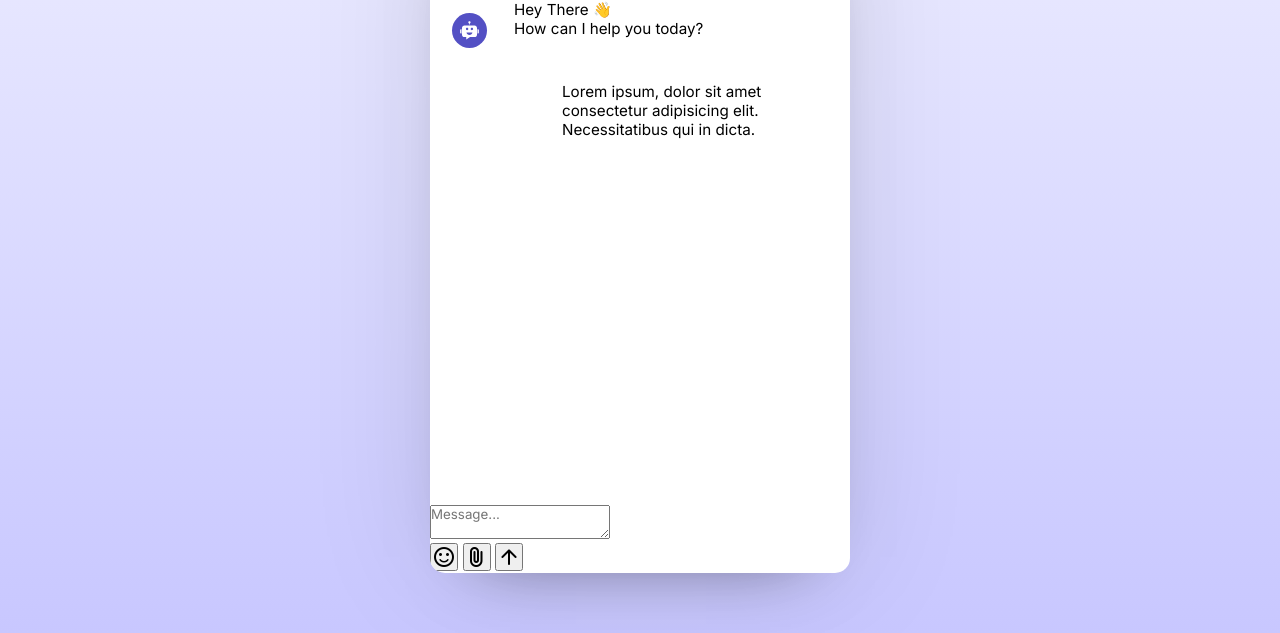
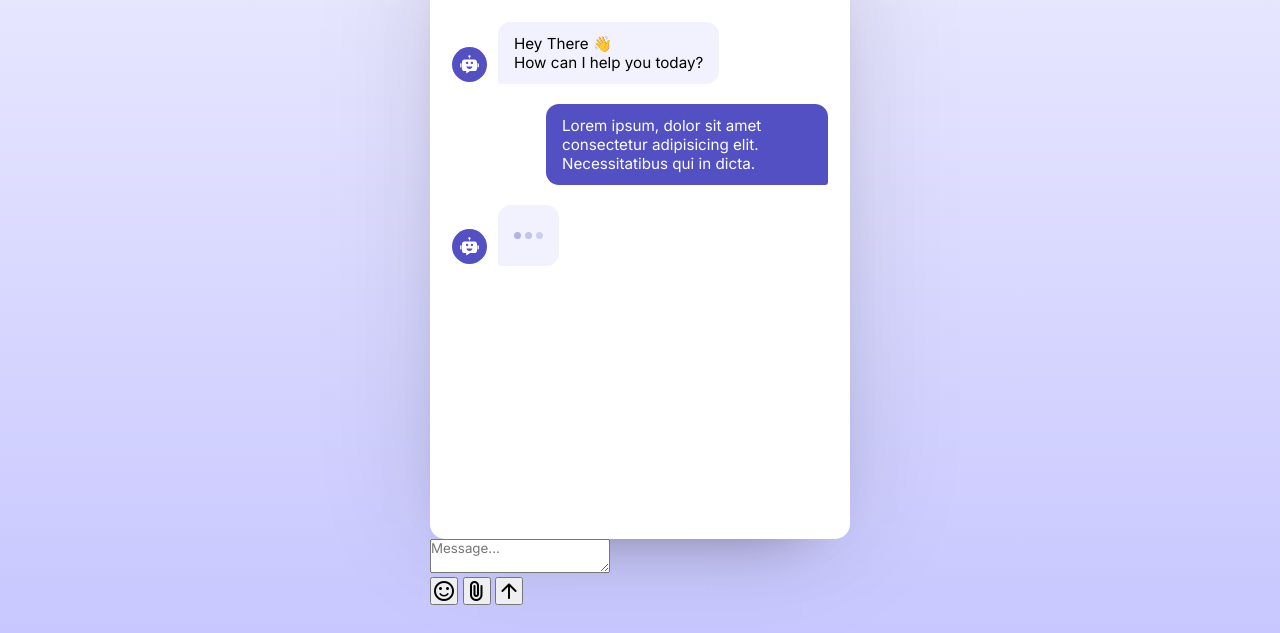
Before and after one commit to robert-nguyenn/chatbot, a plain HTML site: page index.html in a window 1280 px wide. Shown: the part 167-800 px from the top of the page. Drawn offline with nearby package versions, Linux system fonts and the light colour scheme.

Commit message:
Fix front end

```diff
--- a/index.html
+++ b/index.html
@@ -36,6 +36,18 @@
           Lorem ipsum, dolor sit amet consectetur adipisicing elit. Necessitatibus qui in dicta.
         </div>
       </div>
+      <div class="message bot-message">
+        <svg class="bot-avatar" xmlns="http://www.w3.org/2000/svg" width="50" height="50" viewBox="0 0 1024 1024">
+          <path d="M738.3 287.6H285.7c-59 0-106.8 47.8-106.8 106.8v303.1c0 59 47.8 106.8 106.8 106.8h81.5v111.1c0 .7.8 1.1 1.4.7l166.9-110.6 41.8-.8h117.4l43.6-.4c59 0 106.8-47.8 106.8-106.8V394.5c0-59-47.8-106.9-106.8-106.9zM351.7 448.2c0-29.5 23.9-53.5 53.5-53.5s53.5 23.9 53.5 53.5-23.9 53.5-53.5 53.5-53.5-23.9-53.5-53.5zm157.9 267.1c-67.8 0-123.8-47.5-132.3-109h264.6c-8.6 61.5-64.5 109-132.3 109zm110-213.7c-29.5 0-53.5-23.9-53.5-53.5s23.9-53.5 53.5-53.5 53.5 23.9 53.5 53.5-23.9 53.5-53.5 53.5zM867.2 644.5V453.1h26.5c19.4 0 35.1 15.7 35.1 35.1v121.1c0 19.4-15.7 35.1-35.1 35.1h-26.5zM95.2 609.4V488.2c0-19.4 15.7-35.1 35.1-35.1h26.5v191.3h-26.5c-19.4 0-35.1-15.7-35.1-35.1zM561.5 149.6c0 23.4-15.6 43.3-36.9 49.7v44.9h-30v-44.9c-21.4-6.5-36.9-26.3-36.9-49.7 0-28.6 23.3-51.9 51.9-51.9s51.9 23.3 51.9 51.9z"></path>
+        </svg>
+        <div class="message-text">
+          <div class="thinking-indicator">
+            <div class="dot"></div>
+            <div class="dot"></div>
+            <div class="dot"></div>
+          </div>
+        </div>
+      </div>
     </div>
     <!-- Chatbot Footer -->
     <div class="chat-footer">
--- a/style.css
+++ b/style.css
@@ -148,7 +148,55 @@ body {
   font-size: 0.95rem;
 }
 
-.chat-body
+.chat-body .bot-message .message-text {
+  background: #F2F2FF;
+  border-radius: 13px 13px 13px 3px;
+}
+
+.chat-body .user-message .message-text {
+  color: #fff;
+  background: #5350C4;
+  border-radius: 13px 13px 3px 13px;
+}
+
+.chat-body .bot-message .thinking-indicator {
+  display: flex;
+  gap: 4px;
+  padding-block: 15px;
+}
+
+.chat-body .bot-message .thinking-indicator .dot{
+  height: 7px;
+  width: 7px;
+  border-radius: 50%;
+  background: #6F6BC2;
+  animation: dotPulse 1.8s ease-in-out infinite;
+}
+
+.chat-body .bot-message .thinking-indicator .dot:nth-child(1) {
+  animation-delay: 0.2s;
+}
+
+.chat-body .bot-message .thinking-indicator .dot:nth-child(2) {
+  animation-delay: 0.3s;
+}
+
+.chat-body .bot-message .thinking-indicator .dot:nth-child(3) {
+  animation-delay: 0.4s;
+}
+
+@keyframes dotPulse {
+  0%, 44% {
+    transform: translateY(0);
+  }
+  28% {
+    opacity: 0.4;
+    transform: translateY(-4px);
+  }
+  44% {
+    opacity: 0.2;
+  }
+}
 
 .chat-footer {
   position: absolute;
```
